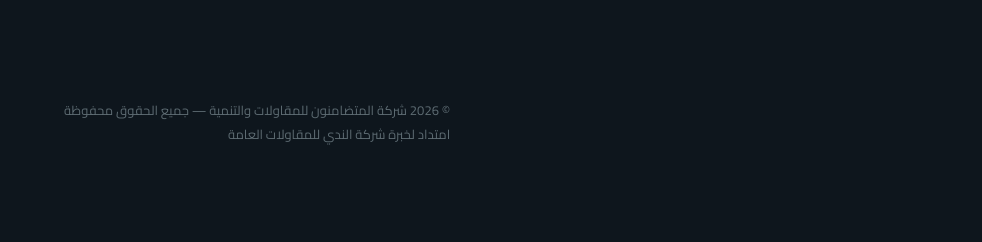
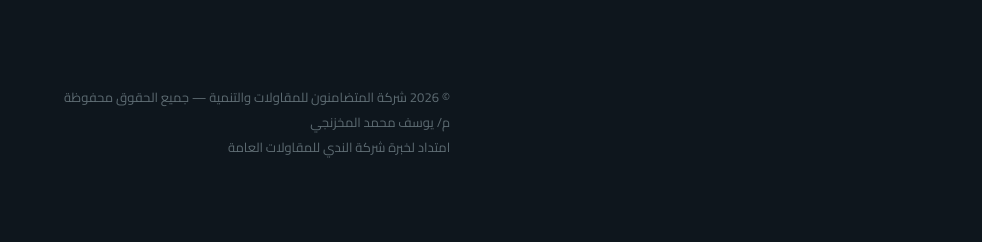
Before and after one commit to altawhid144-pixel/almutadamnun, a plain HTML site: page index.html in a window 1280 px wide. Shown: the part 8656-8898 px from the top of the page, 0-982 px from the left. Drawn offline with Linux system fonts and the light colour scheme.

Commit message:
Update and rename index (6).html to index.html

```diff
--- a/index (6).html
+++ b/index.html
@@ -817,6 +817,7 @@
   </div>
   <div class="footer-text">
     <div>© 2026 شركة المتضامنون للمقاولات والتنمية — جميع الحقوق محفوظة</div>
+     <div>م/ يوسف محمد المخزنجي</div>
     <div>امتداد لخبرة شركة الندي للمقاولات العامة</div>
   </div>
 </footer>
```
